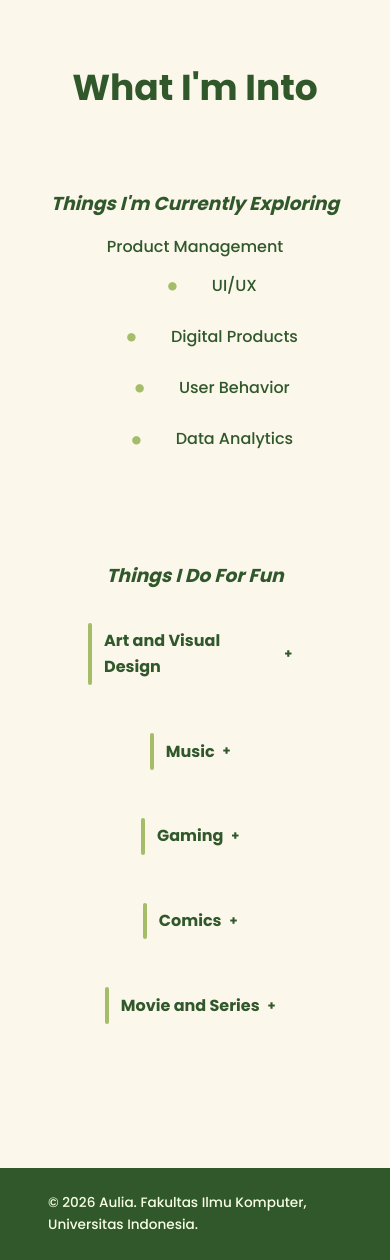
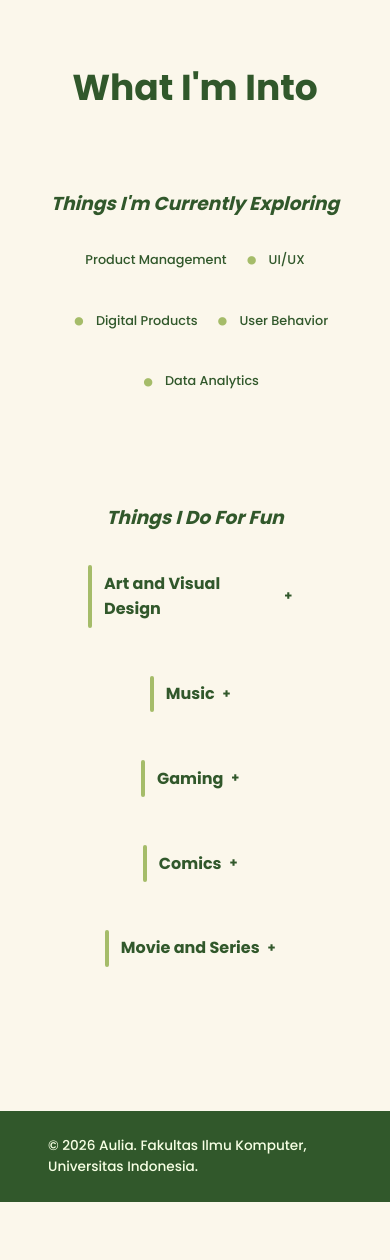
Before and after one commit to aulianurshiva/myportofolio, a Django app: page / in a window 390 px wide. Shown: the part 2079-3339 px from the top of the page. After the commit the page ends 3281 px from the top, so only its background shows below. Run offline with Django 5.2, Linux system fonts and the light colour scheme.

Commit message:
style: fix layout alignment

```diff
--- a/static/css/style.css
+++ b/static/css/style.css
@@ -588,16 +588,22 @@ h1, .brand {
     }
 
     .exploring-list {
-        margin-left: 2rem;
-        margin-right: 2rem;
+        font-size: 0.8rem;
+        gap: 0.6rem 0.5rem;
+    }
+
+    .exploring-list p+p::before {
+        margin: 0 0.6rem;
     }
 
     .fun-list {
+        font-size: 0.8rem;
         margin-left: 2rem;
         margin-right: 2rem;
     }
 
     .fun-item {
+        font-size: 0.8rem;
         margin-top: 2rem;
         margin-left: 2rem;
         margin-right: 2rem;
```
